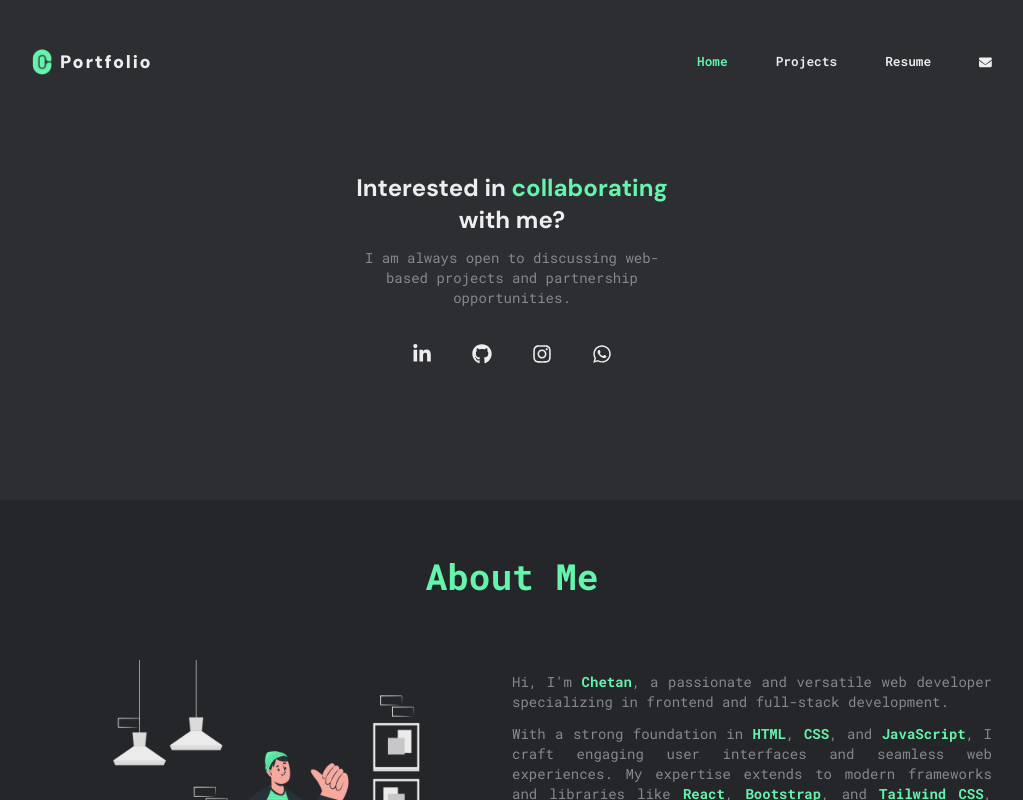
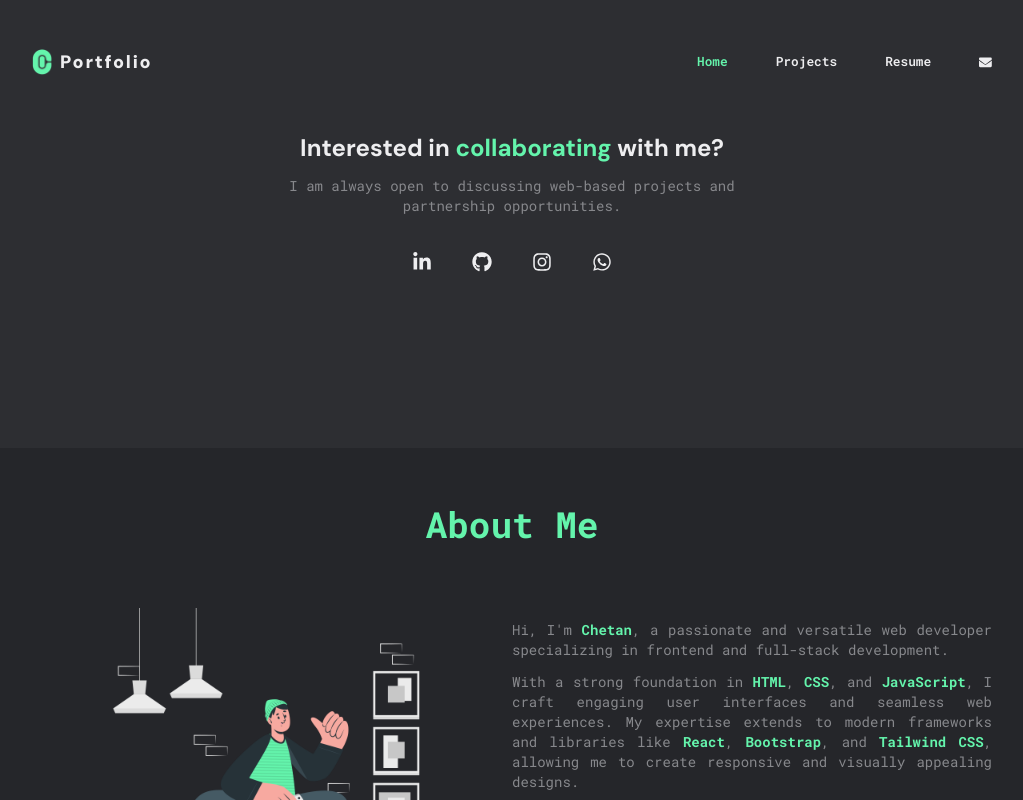
Before and after one commit to Chetan-B9/cb-portfolio, a React (Vite) app in the folder cb-portfolio/: page / in a window 1280 px wide. Shown: the top 800 px of the page, without its empty margins (128-1151 px from the left). Built offline with nearby package versions, Linux system fonts and the light colour scheme; no server answers.

Commit message:
Fix test: 18

```diff
--- a/cb-portfolio/src/Components/Home/Home.jsx
+++ b/cb-portfolio/src/Components/Home/Home.jsx
@@ -91,10 +91,11 @@ function Home() {
   return (
     <>
       {/*  hero section start */}
+      <Social />
       <section
         className={` px-8 py-5 md:py-10 md:px-20 lg:px-40  flex flex-col `}
       >
-        <Social />
+
         {/* <div className="container h-fit lg:h-[calc(100vh-12rem)] grid grid-cols-1 lg:grid-cols-2 gap-5 md:gap-8">
           <div
             className={`${homeStyle.image_part} h-full flex justify-center items-center`}
```
